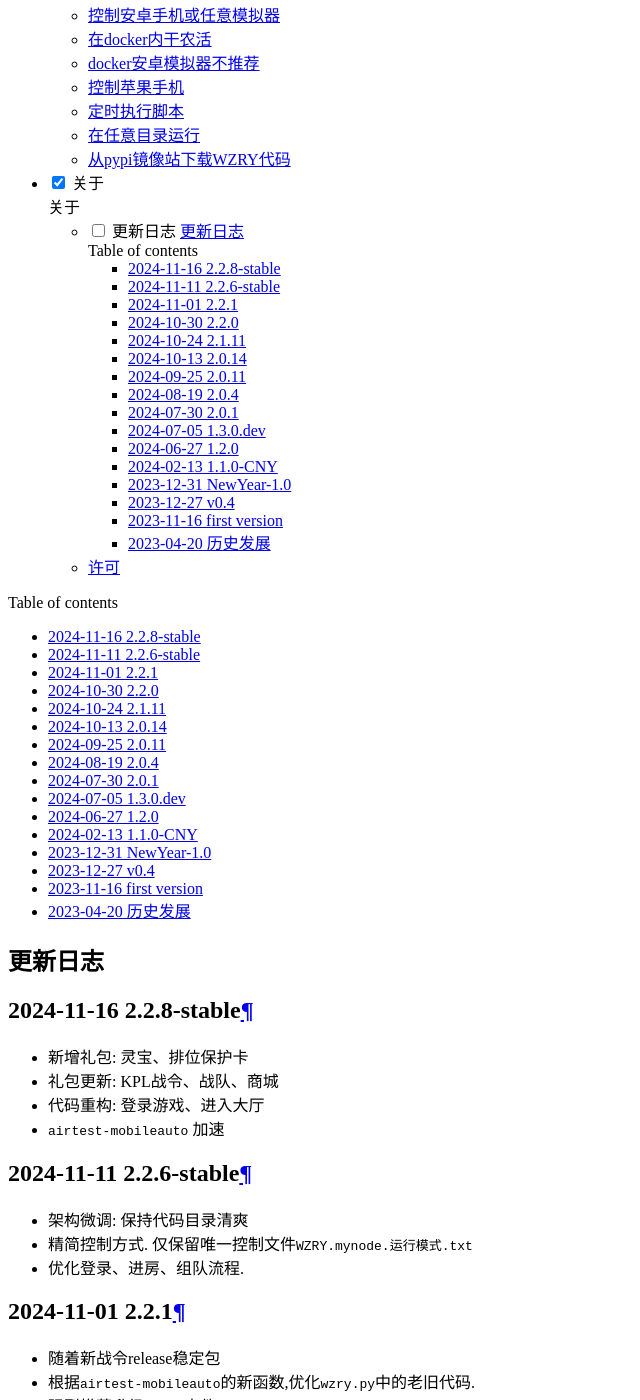
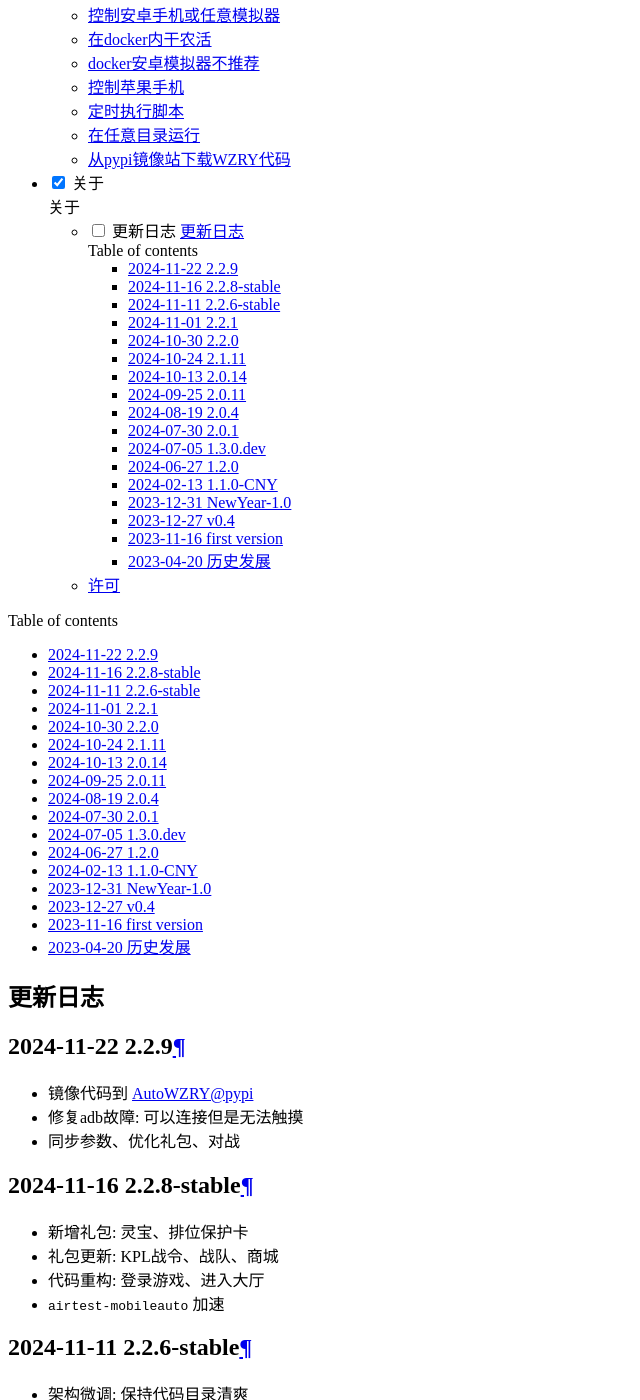
Before and after one commit to cndaqiang/wzry.doc, an MkDocs documentation site: the page built from docs/about/update.md, in a window 1280 px wide and 1400 px high, scrolled down 9259 px. Shown: the whole window, without its empty margins (0-640 px from the left). Built offline with MkDocs 1.6.1 and Material for MkDocs 9.7.7, drawn with Linux system fonts in a browser that asks for light colours.

Commit message:
Automated commit by bot: Fri Nov 22 10:19:29     2024

```diff
--- a/docs/about/update.md
+++ b/docs/about/update.md
@@ -1,3 +1,8 @@
+## 2024-11-22 2.2.9
+* 镜像代码到 [AutoWZRY@pypi](../exp/pypi.md)
+* 修复adb故障: 可以连接但是无法触摸
+* 同步参数、优化礼包、对战
+
 ## 2024-11-16 2.2.8-stable
 * 新增礼包: 灵宝、排位保护卡
 * 礼包更新: KPL战令、战队、商城
```
Also changed, not shown: docs/guide/libao.md (+3 -0 lines).
